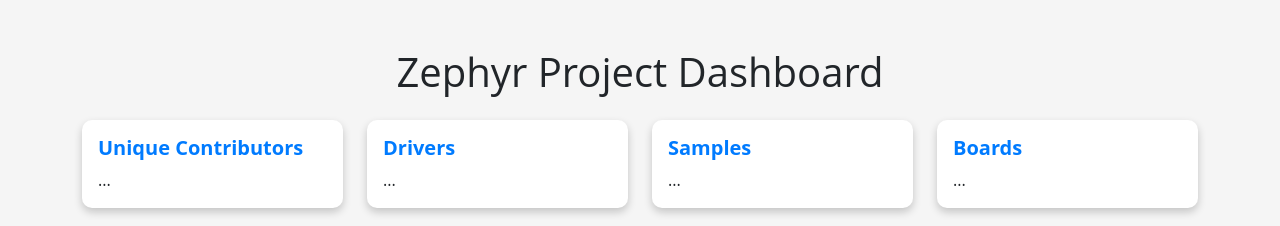
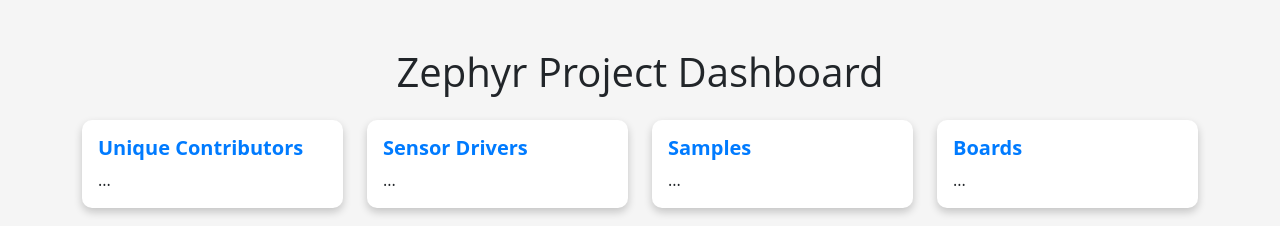
Before and after one commit to kartben/zephyr-repo-metrics, a plain HTML site: page index.html in a window 1280 px wide. Shown: the top 226 px of the page. Drawn offline with nearby package versions, Linux system fonts and the light colour scheme; no server answers.

Commit message:
Update index.html

```diff
--- a/index.html
+++ b/index.html
@@ -83,7 +83,7 @@
             <div class="col-lg-3 col-md-6 col-sm-12 mb-4">
                 <div class="card" id="driversCard">
                     <div class="card-body">
-                        <h5 class="card-title">Drivers</h5>
+                        <h5 class="card-title">Sensor Drivers</h5>
                         <p class="card-text">...</p>
                     </div>
                 </div>
```
